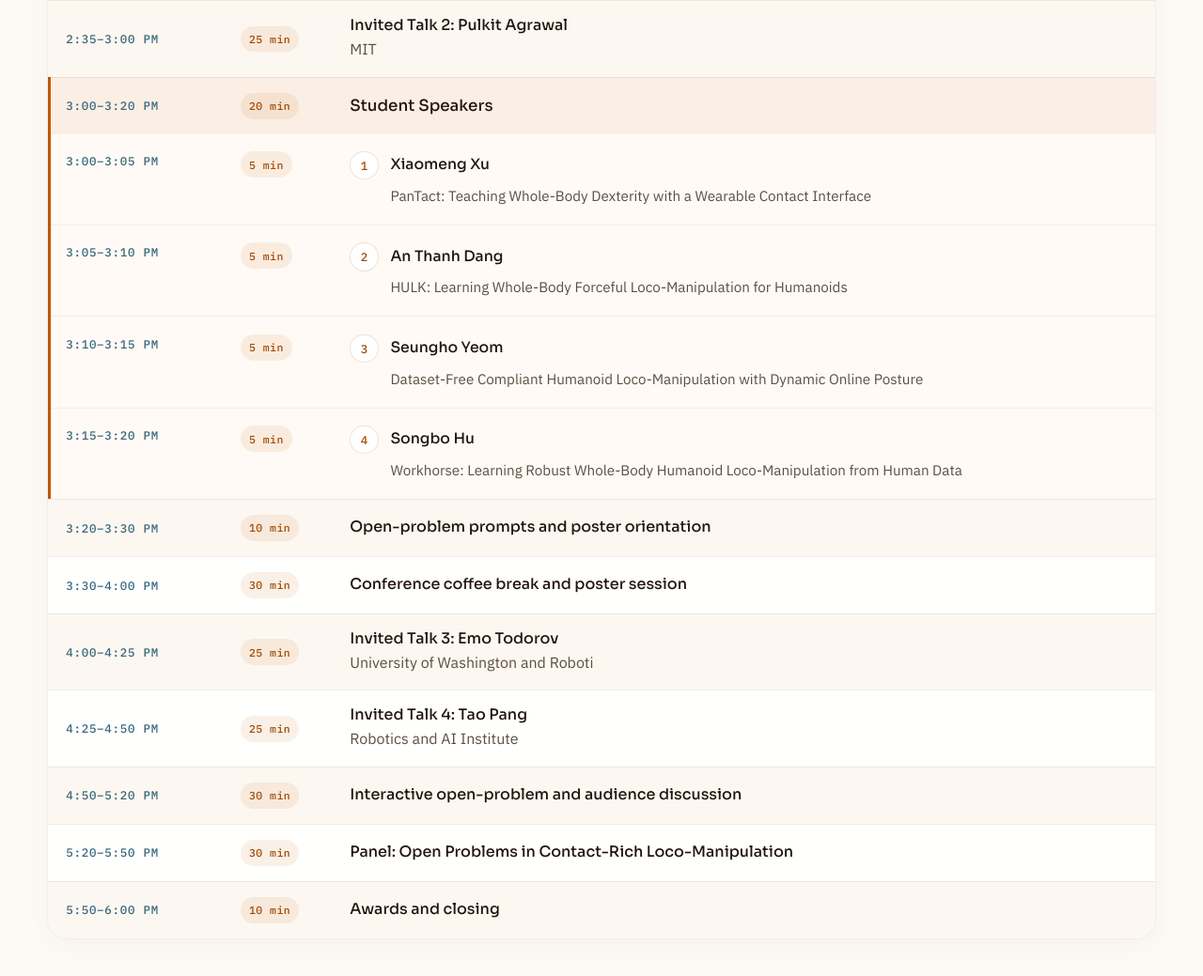
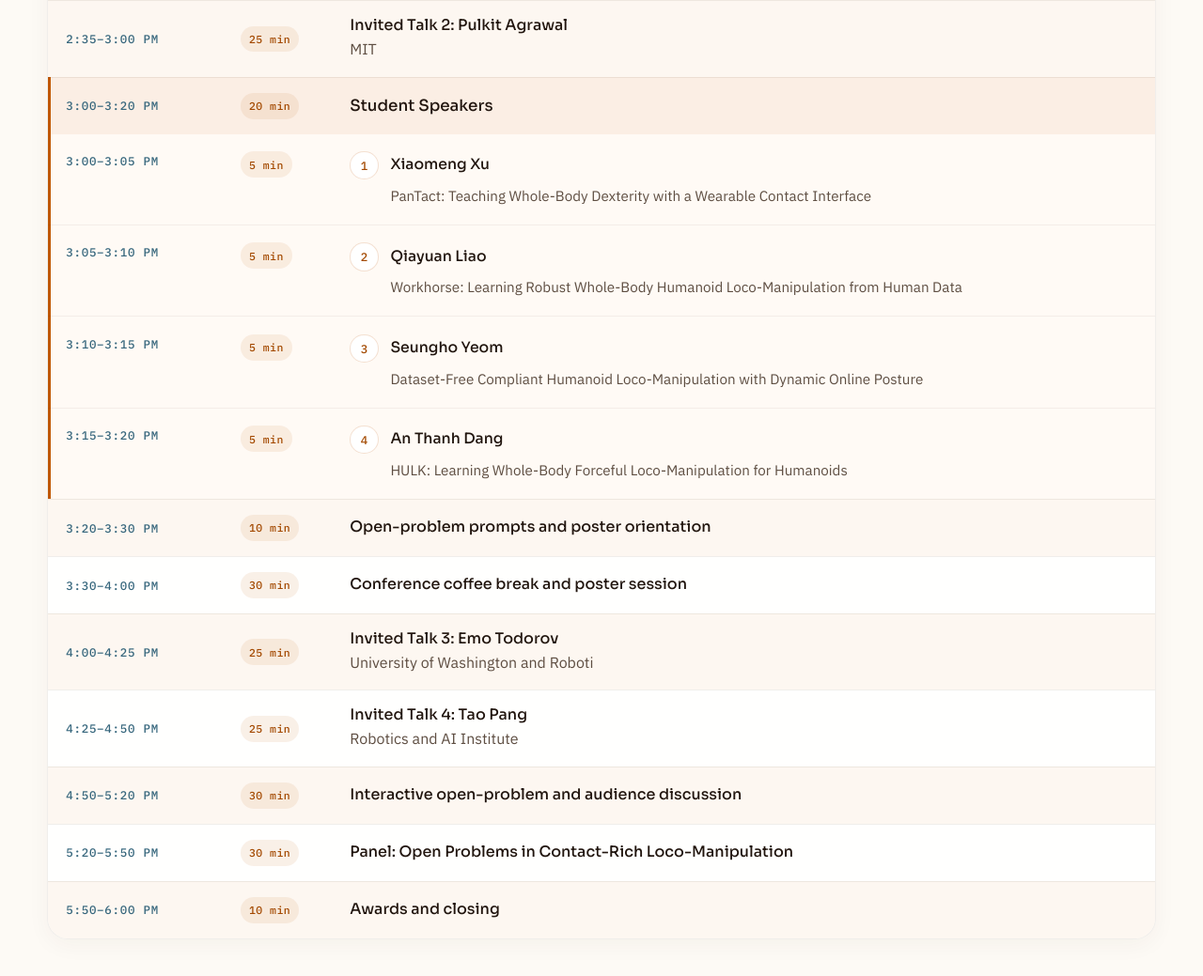
Before and after one commit to contact-rich-loco-manipulation/contact-rich-loco-manipulation.github.io, a plain HTML site: page program/index.html in a window 1280 px wide. Shown: the part 1490-2529 px from the top of the page at 94% size. Drawn offline with nearby package versions, Linux system fonts and the light colour scheme.

Commit message:
Final schedule

```diff
--- a/program/index.html
+++ b/program/index.html
@@ -177,9 +177,9 @@
 								<span class="student-speaker-number" aria-hidden="true">2</span>
 								<div class="student-speaker-copy">
 									<div class="student-speaker-header">
-										<h4 class="student-speaker-name">An Thanh Dang</h4>
+										<h4 class="student-speaker-name">Qiayuan Liao</h4>
 									</div>
-									<p class="student-speaker-paper">HULK: Learning Whole-Body Forceful Loco-Manipulation for Humanoids</p>
+									<p class="student-speaker-paper">Workhorse: Learning Robust Whole-Body Humanoid Loco-Manipulation from Human Data</p>
 								</div>
 							</div>
 						</div>
@@ -203,9 +203,9 @@
 								<span class="student-speaker-number" aria-hidden="true">4</span>
 								<div class="student-speaker-copy">
 									<div class="student-speaker-header">
-										<h4 class="student-speaker-name">Songbo Hu</h4>
+										<h4 class="student-speaker-name">An Thanh Dang</h4>
 									</div>
-									<p class="student-speaker-paper">Workhorse: Learning Robust Whole-Body Humanoid Loco-Manipulation from Human Data</p>
+									<p class="student-speaker-paper">HULK: Learning Whole-Body Forceful Loco-Manipulation for Humanoids</p>
 								</div>
 							</div>
 						</div>
```
Also changed, not shown: organizers/index.html (+1 -1 lines).
